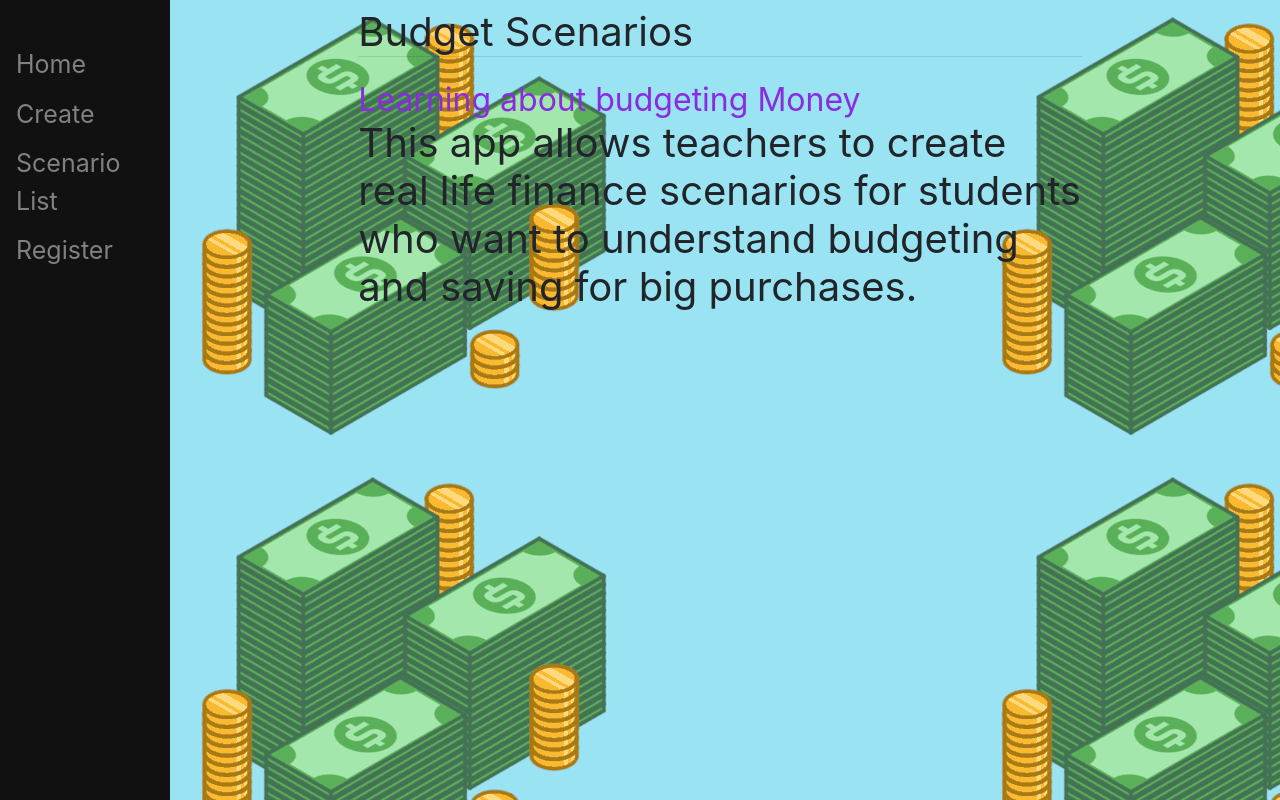
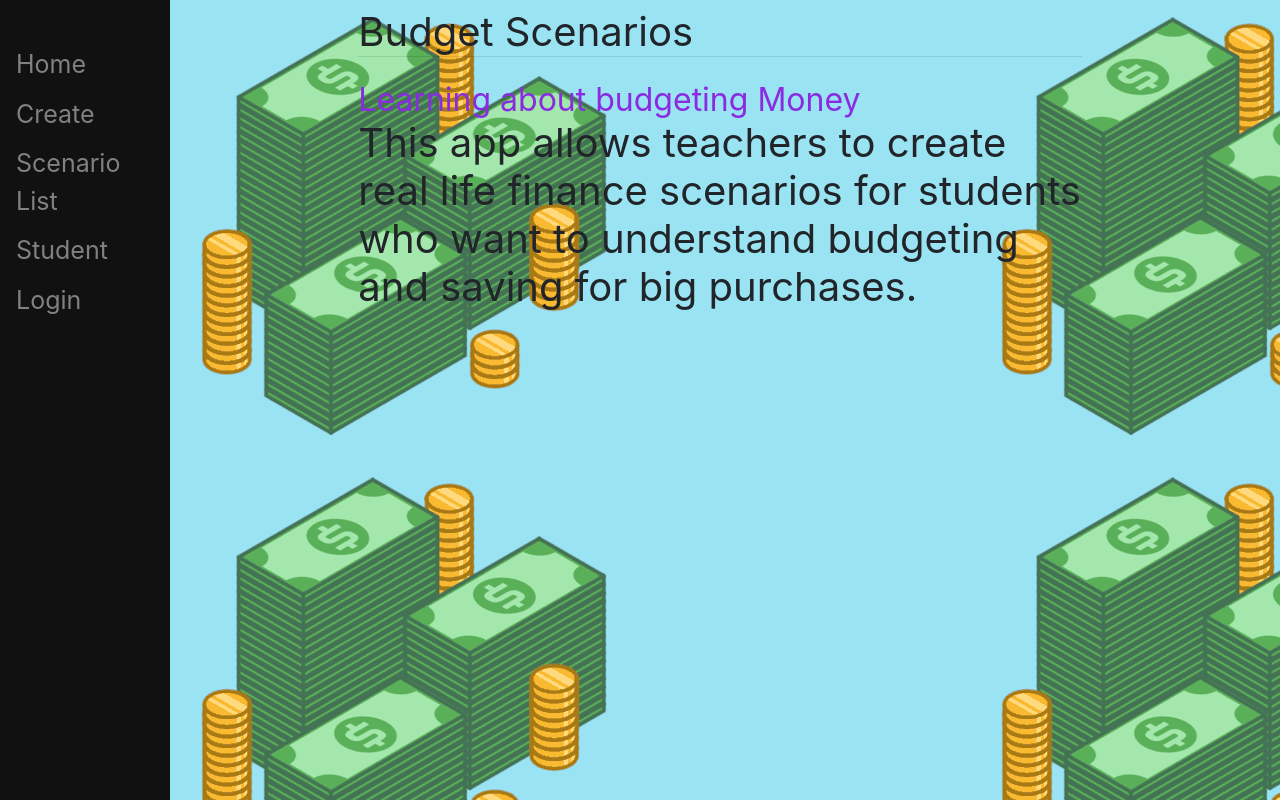
Before and after one commit to lailamay/CodeLabs, a Django app: page / in a window 1280 px wide. Run offline with Django 3.2, Linux system fonts and the light colour scheme; some libraries are stand-ins or nearby versions.

Commit message:
debugged register issue, added answer field to scenario class

```diff
--- a/mysite/main/models.py
+++ b/mysite/main/models.py
@@ -1,5 +1,6 @@
 from django.db import models
 from django.contrib.auth.models import AbstractUser
+
 
 class ScenarioList(models.Model):
     name = models.CharField(max_length=200)
@@ -13,6 +14,7 @@ class Scenario(models.Model):
     scenariolist = models.ForeignKey(ScenarioList, on_delete=models.CASCADE)
     text = models.CharField(max_length=300)
     complete = models.BooleanField()
+    answer = models.CharField(max_length=500, default="")
 
     def __str__(self):
         return self.text
--- a/mysite/main/templates/main/base.html
+++ b/mysite/main/templates/main/base.html
@@ -55,7 +55,8 @@
         <a href="/">Home</a>
         <a href="/create">Create</a>
         <a href="/1">Scenario List</a>
-        <a href="/register">Register</a>
+        <a href="/student">Student</a>
+        <a href="/login">Login</a>
     </div>
 
     <!-- Page content -->
--- a/mysite/register/forms.py
+++ b/mysite/register/forms.py
@@ -1,11 +1,12 @@
 from django.contrib.auth import login, authenticate
 from django.contrib.auth.forms import UserCreationForm
 from django import forms
-from django.contrib.auth.models import User
+from django.contrib.auth import get_user_model
 
 class RegisterForm(UserCreationForm):
     email = forms.EmailField()
 
     class Meta:
+        User = get_user_model()
         model = User
         fields = ["username", "email", "password1", "password2"]
```
Also changed, not shown: mysite/main/migrations/0003_merge_20200728_1052.py (added), mysite/main/migrations/0004_scenario_answer.py (added), mysite/mysite/settings.py (line endings or trailing spaces).
